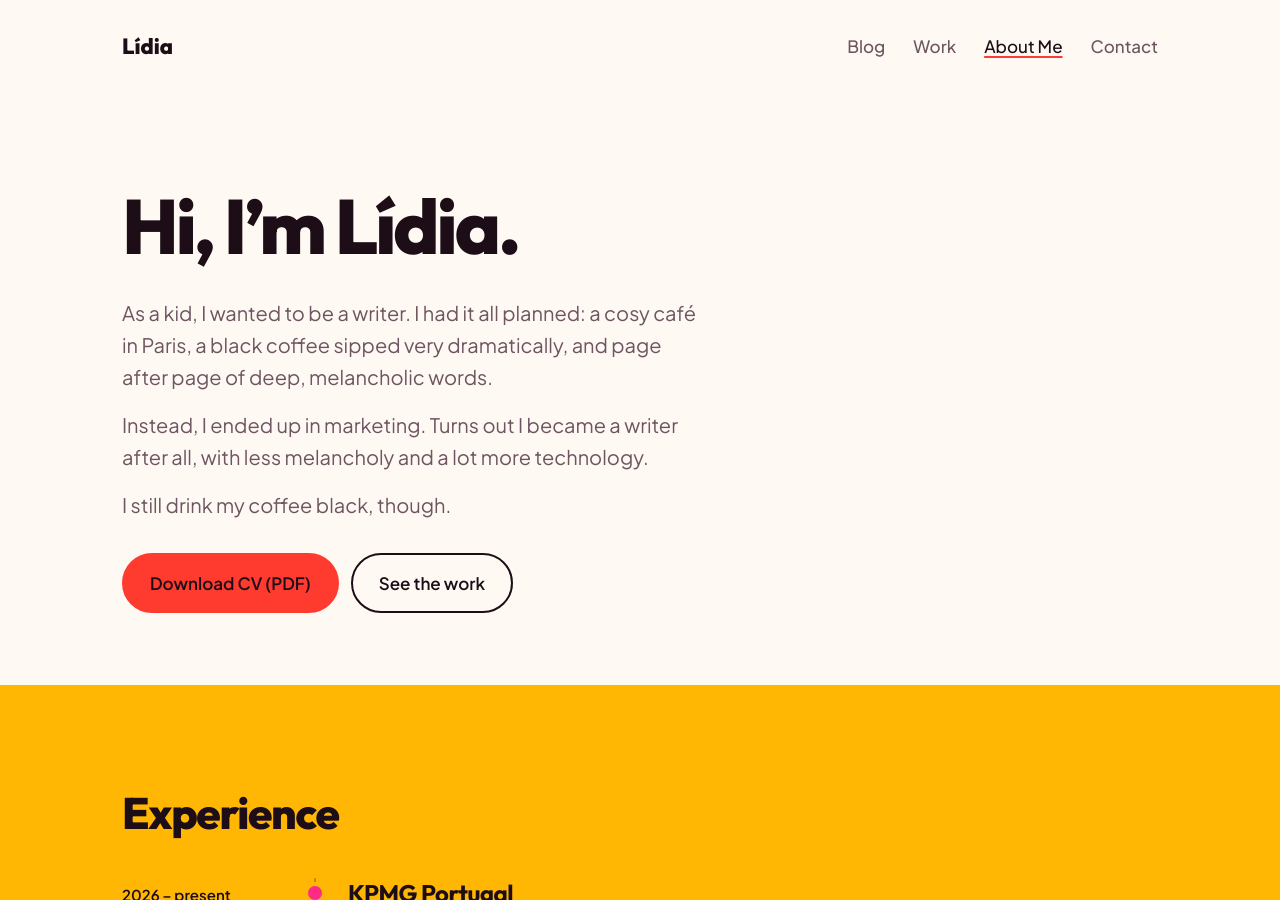
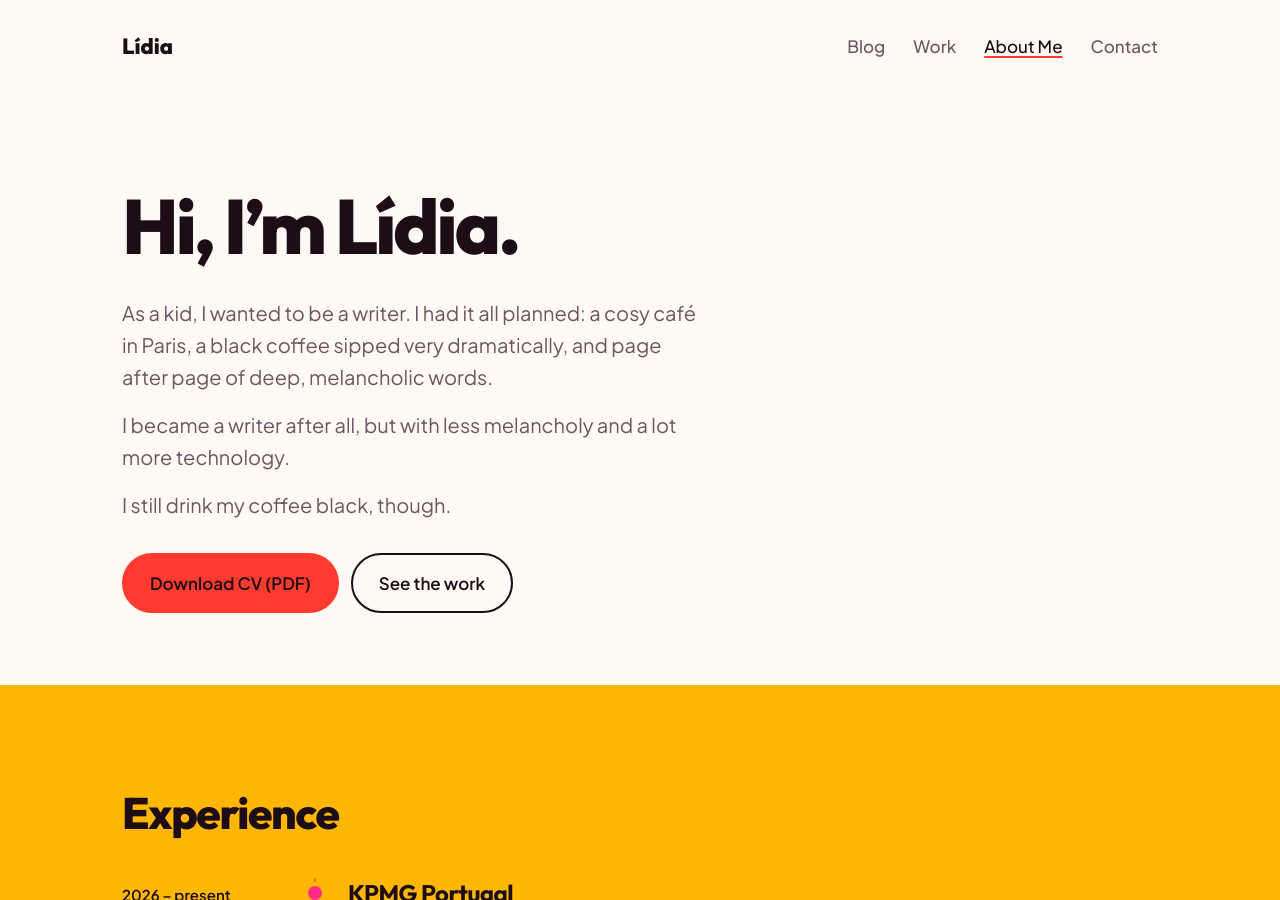
Before and after one commit to LidiaM211/lidiadias, a Jekyll site: the page built from about.html, in a window 1280 px wide and 900 px high. Built offline with Jekyll 4.4.1, drawn with Linux system fonts in a browser that asks for light colours.

Commit message:
Refactor opening paragraph in cv.yml

```diff
--- a/_data/cv.yml
+++ b/_data/cv.yml
@@ -5,7 +5,7 @@
 # Abertura (cada linha é um parágrafo)
 abertura:
   - "As a kid, I wanted to be a writer. I had it all planned: a cosy café in Paris, a black coffee sipped very dramatically, and page after page of deep, melancholic words."
-  - "Instead, I ended up in marketing. Turns out I became a writer after all, with less melancholy and a lot more technology."
+  - "I became a writer after all, but with less melancholy and a lot more technology."
   - "I still drink my coffee black, though."
 
 # Percurso profissional
```
